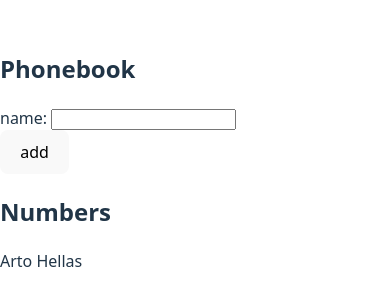
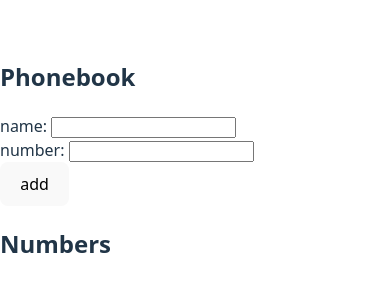
Before and after one commit to YoshiLoL0526/fullstack_course, a React (Vite) app in the folder part2/agenda/: page / in a window 390 px wide. Shown: the part 262-568 px from the top of the page. Built offline with nearby package versions, Linux system fonts and the light colour scheme.

Commit message:
Add phone number field

```diff
--- a/part2/agenda/src/App.tsx
+++ b/part2/agenda/src/App.tsx
@@ -1,12 +1,11 @@
 import { useState } from 'react'
 
 const App = () => {
-  const [persons, setPersons] = useState([
-    { name: 'Arto Hellas' }
-  ])
+  const [persons, setPersons] = useState([])
   const [newName, setNewName] = useState('')
+  const [newNumber, setNewNumber] = useState('')
 
-  const addNewName = (event) => {
+  const addNewPerson = (event) => {
     event.preventDefault()
 
     const pos = persons.findIndex(person => person.name === newName)
@@ -15,29 +14,36 @@
       return
     }
 
-    const temp = persons.concat({ name: newName })
-    setPersons(temp)
+    const newPerson = persons.concat({ name: newName, number: newNumber })
+
+    setPersons(newPerson)
     setNewName('')
+    setNewNumber('')
   }
 
   const handleNameChange = (event) => {
     setNewName(event.target.value)
   }
 
+  const handleNumberChange = (event) => {
+    setNewNumber(event.target.value)
+  }
+
   return (
     <div>
       <h2>Phonebook</h2>
-      <form onSubmit={addNewName}>
+      <form onSubmit={addNewPerson}>
         <div>
           name: <input value={newName} onChange={handleNameChange} />
         </div>
+        <div>number: <input value={newNumber} onChange={handleNumberChange} /></div>
         <div>
           <button type="submit" >add</button>
         </div>
       </form>
       <h2>Numbers</h2>
       <div>
-        {persons.map((person) => <p key={person.name}>{person.name}</p>)}
+        {persons.map((person) => <p key={person.name}>{person.name} {person.number}</p>)}
       </div>
     </div>
   )
```
